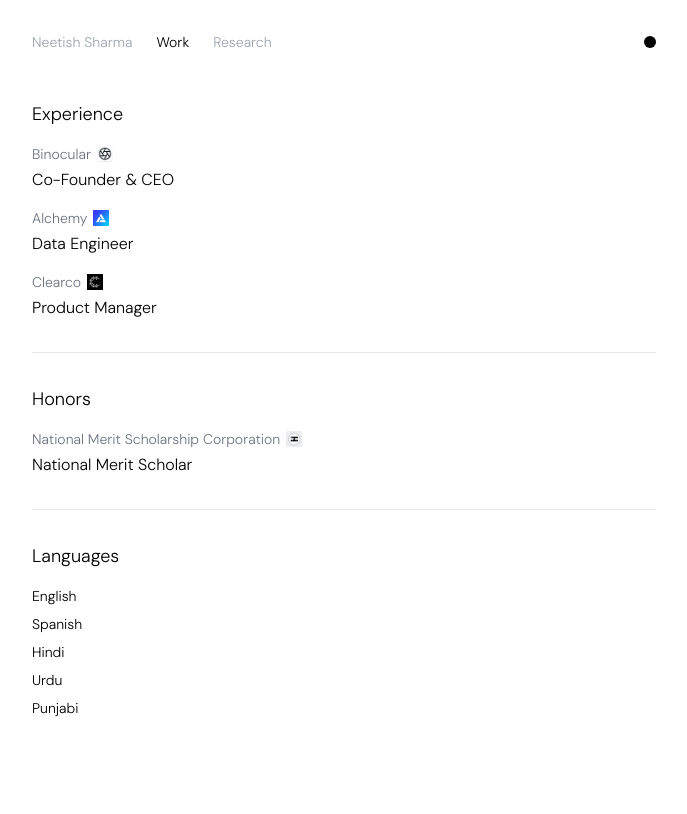
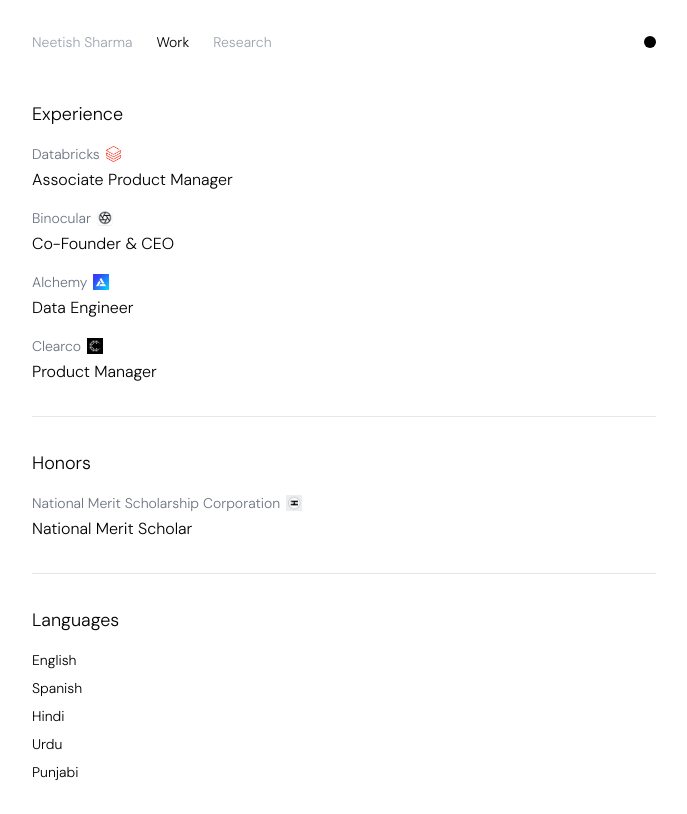
Before and after one commit to nstrike2/personal-website, a website: page work.html in a window 1280 px wide. Shown: the whole page, without its empty margins (296-983 px from the left). Drawn offline with nearby package versions, Linux system fonts and the light colour scheme.

Commit message:
Adding Databricks experience

```diff
--- a/work.html
+++ b/work.html
@@ -69,15 +69,15 @@
       <div>
         <h2 class="text-lg font-medium mb-4">Experience</h2>
         <div class="space-y-4">
-          <!-- <div>
+          <div>
             <div class="flex items-center text-gray-500 mb-1 text-sm">
               <a href="https://www.databricks.com/" class="hover:underline"
                 >Databricks</a
               >
               <span class="custom-icon databricks-icon"></span>
             </div>
-            <div class="text-black">Incoming Associate Product Manager</div>
-          </div> -->
+            <div class="text-black">Associate Product Manager</div>
+          </div>
           <div>
             <div class="flex items-center text-gray-500 mb-1 text-sm">
               <a href="https://onbinocular.com/" class="hover:underline"
```
